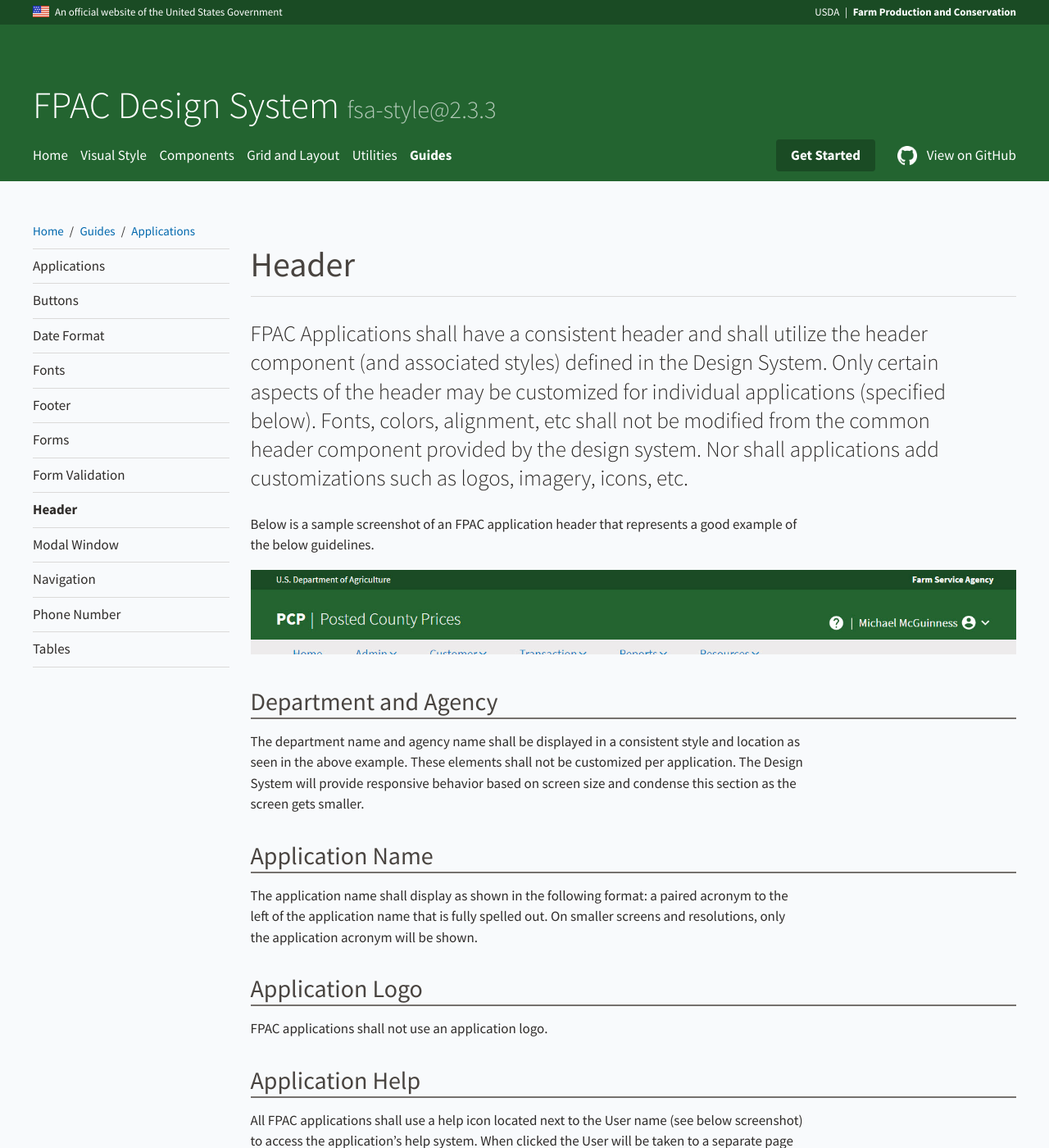
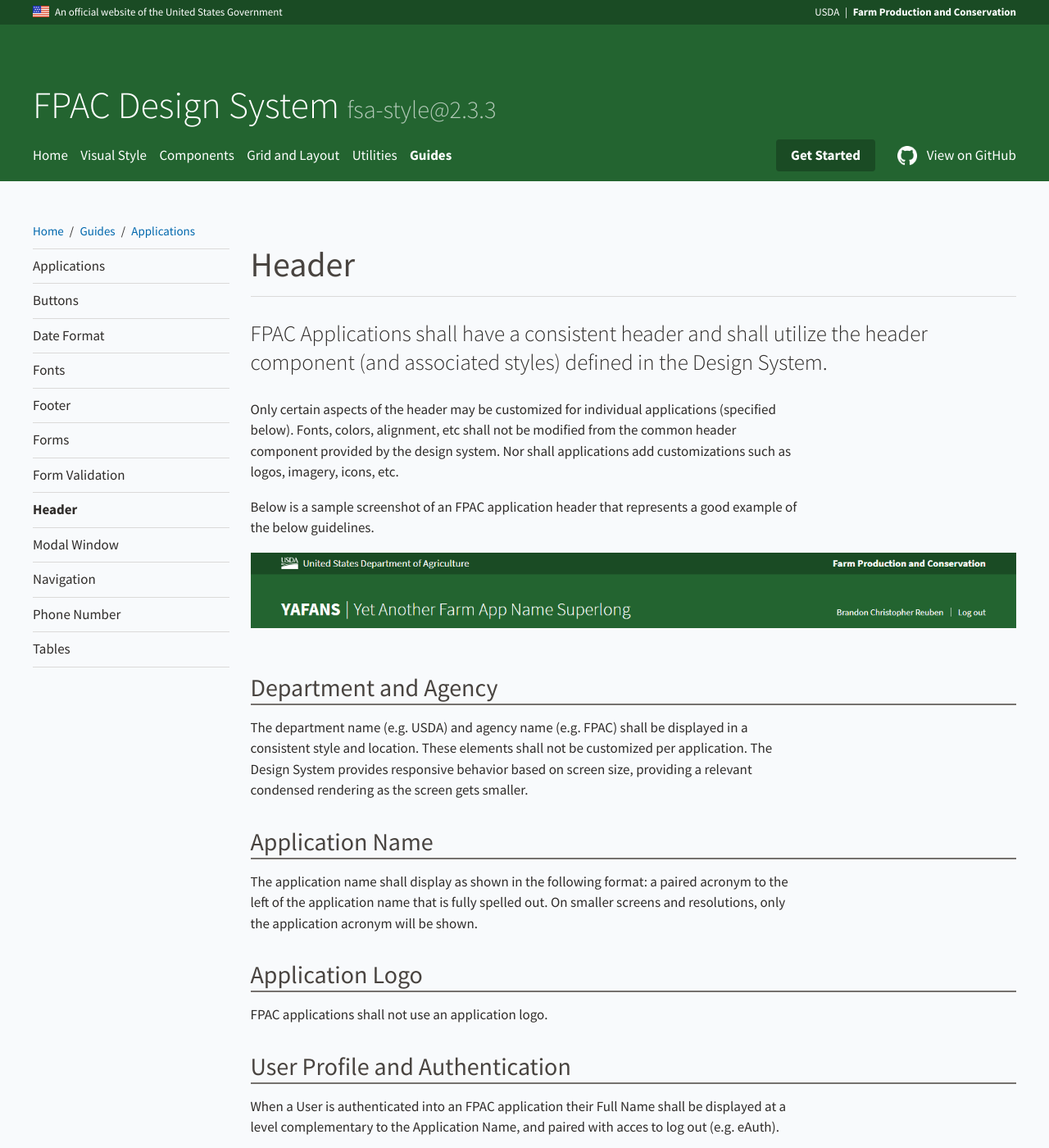
Before and after one commit to USDA-FSA/fsa-design-system, a Jekyll site: the page built from guides/applications/header.md, in a window 1280 px wide and 1400 px high. Shown: the whole window at 82% size. Built offline with Jekyll 4.4.1, drawn with Linux system fonts in a browser that asks for light colours; some of the changed text lies outside the part shown.

Commit message:
app docs impacted by #259

```diff
--- a/guides/applications/header.md
+++ b/guides/applications/header.md
@@ -2,9 +2,11 @@
 layout: guide
 parent: "Applications"
 title: "Header"
-intro: "FPAC Applications shall have a consistent header and shall utilize the header component (and associated styles) defined in the Design System. Only certain aspects of the header may be customized for individual applications (specified below).  Fonts, colors, alignment, etc shall not be modified from the common header component provided by the design system.  Nor shall applications add customizations such as logos, imagery, icons, etc."
+intro: "FPAC Applications shall have a consistent header and shall utilize the header component (and associated styles) defined in the Design System."
 
 ---
+
+Only certain aspects of the header may be customized for individual applications (specified below).  Fonts, colors, alignment, etc shall not be modified from the common header component provided by the design system.  Nor shall applications add customizations such as logos, imagery, icons, etc.
 
 Below is a sample screenshot of an FPAC application header that represents a good example of the below guidelines.
 
@@ -12,10 +14,9 @@
   <a href="{{ site.baseurl }}img/subcategories/applications/app-name-approved.jpg" target="_blank"><img src="{{ site.baseurl }}img/subcategories/applications/app-name-approved.jpg" alt="Image of example application header"></a>
 </figure>
 
-
 ## Department and Agency
 
-The department name and agency name shall be displayed in a consistent style and location as seen in the above example. These elements shall not be customized per application. The Design System will provide responsive behavior based on screen size and condense this section as the screen gets smaller.
+The department name (e.g. USDA) and agency name (e.g. FPAC) shall be displayed in a consistent style and location. These elements shall not be customized per application. The Design System provides responsive behavior based on screen size, providing a relevant condensed rendering as the screen gets smaller.
 
 ## Application Name
 
@@ -25,31 +26,6 @@
 
 FPAC applications shall not use an application logo.
 
-## Application Help
+## User Profile and Authentication
 
-All FPAC applications shall use a help icon located next to the User name (see below screenshot) to access the application's help system. When clicked the User will be taken to a separate page with instructions on how to receive help, based on the specific application. The content of the help system shall be decided by Business Requirements for the specific application. The design system only specifies a consistent mechanism to access the help system.
-
-## User Profile & Control System
-
-When a User is logged in to an FPAC application their Display Name shall be displayed at a level complementary to the Application Name.
-
-An **optional Dropdown** may be displayed to reveal further User-specific details and actions, if available and relevant. Example labels and controls to display within the User Control dropdown:
-
-* User Role Label(s)
-* View/Edit Profile Link
-* Application Sign Out Button
-
-<div class="fsa-grid">
-  <div class="fsa-grid__1 fsa-grid__1/2@m">
-    <h3>With Dropdown</h3>
-    <figure>
-      <img src="{{ site.baseurl }}img/subcategories/applications/user-control-dropdown.png" alt="Image of FPAC User Controls">
-    </figure>
-  </div>
-  <div class="fsa-grid__1 fsa-grid__1/2@m">
-    <h3>Without Dropdown</h3>
-    <figure>
-      <img src="{{ site.baseurl }}img/subcategories/applications/user-control-no-dropdown.png" alt="Image of FPAC User Profile display">
-    </figure>
-  </div>
-</div>
+When a User is authenticated into an FPAC application their Full Name shall be displayed at a level complementary to the Application Name, and paired with acces to log out (e.g. eAuth).
```
Also changed, not shown: components/tophat/index.md (+2 -2 lines), guides/applications/buttons.md (+28 -15 lines), guides/applications/tables.md (+5 -76 lines), img/subcategories/applications/app-name-approved.jpg.
